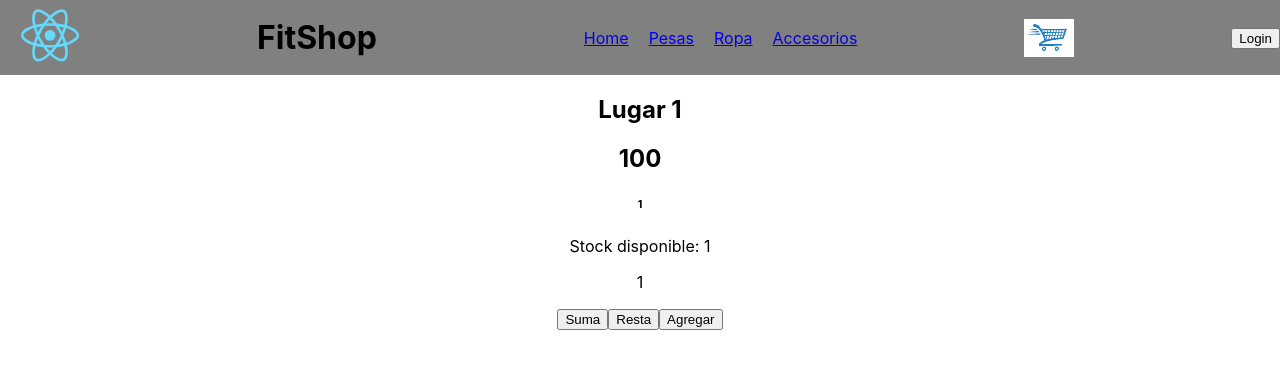
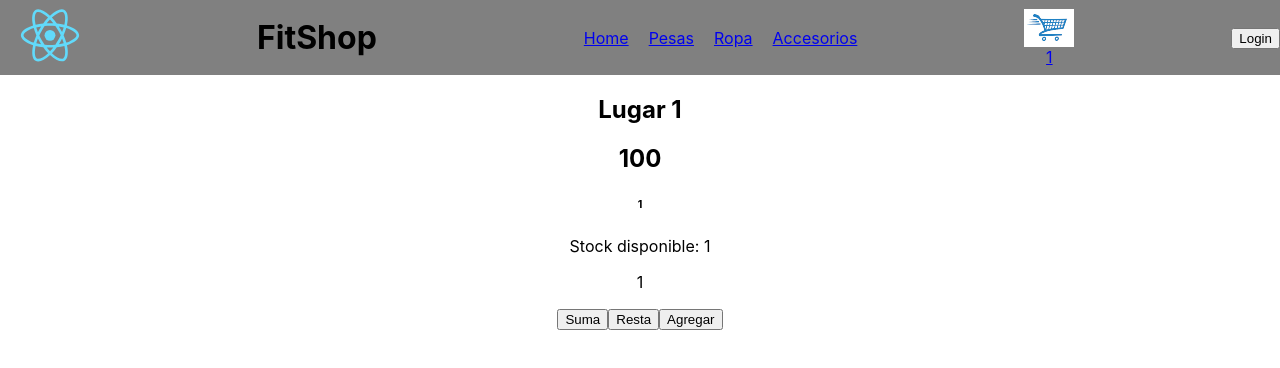
Before and after one commit to omscoder/ecommerce, a React (Create React App) app: page /item/1 in a window 1280 px wide. Both pictures are taken after a click on the button "Agregar". Shown: the top 368 px of the page. Built offline with nearby package versions, Linux system fonts and the light colour scheme.

Commit message:
FiitShop Omar Delgado 26sept

```diff
--- a/package.json
+++ b/package.json
@@ -7,6 +7,7 @@
     "@testing-library/react": "^13.3.0",
     "@testing-library/user-event": "^13.5.0",
     "bootstrap": "^5.2.0",
+    "firebase": "^9.10.0",
     "react": "^18.2.0",
     "react-bootstrap": "^2.5.0",
     "react-dom": "^18.2.0",
--- a/src/components/CartWidget/CartWidget.js
+++ b/src/components/CartWidget/CartWidget.js
@@ -1,12 +1,21 @@
 import carrito from '../../carrito.png';
 import './style.css';
 import {Link} from 'react-router-dom';
+import { useContext } from 'react';
+import { CartContext } from '../Context/CartContext';
 
 function CartWidget(){
+    const {getProductosTotales} = useContext(CartContext);
     return (
         <div>
             <Link to={'/cart'}>
                 <img className='cartwidget' src={carrito} alt="carrito"/>
+                {
+                    getProductosTotales() > 0 ?
+                    <span>{getProductosTotales()}</span>
+                    :
+                    ''
+                }
             </Link>
         </div>
     );
--- a/src/components/Context/CartContext.js
+++ b/src/components/Context/CartContext.js
@@ -43,13 +43,18 @@ function CartProvider({children}){
     };
 
     const getPrecioTotal = () =>{
-        const precioTotal = listaDeCompras.reduce((acumulado, item)=>acumulado+item.quantityPrice,0);
-        console.log(precioTotal)
+        const precioTotal = listaDeCompras.reduce((acumulado, prod) => acumulado + prod.quantityPrice,0);
+        console.log(precioTotal);
+        return precioTotal;
+    };
 
+    const getProductosTotales = () => {
+        const productosTotales = listaDeCompras.reduce((acumulado, prod) => acumulado + prod.quantity,0);
+        return productosTotales;
     };
 
     return(
-        <CartContext.Provider value={{listaDeCompras, addItem, removeItem, clear, isInCart}}>
+        <CartContext.Provider value={{listaDeCompras, addItem, removeItem, clear, getPrecioTotal, getProductosTotales}}>
             {children}
         </CartContext.Provider>
     );
--- /dev/null
+++ b/src/utils/firebase.js
@@ -0,0 +1,6 @@
+import {initializeApp} from 'firebase/app';
+import {getFirestore} from 'firebase/firestore';
+
+const app = initializeApp(firebaseConfig);
+
+export const db = getFirestore(app);
```
Also changed, not shown: 1 other file (tests, documents, lock files or other folders).
